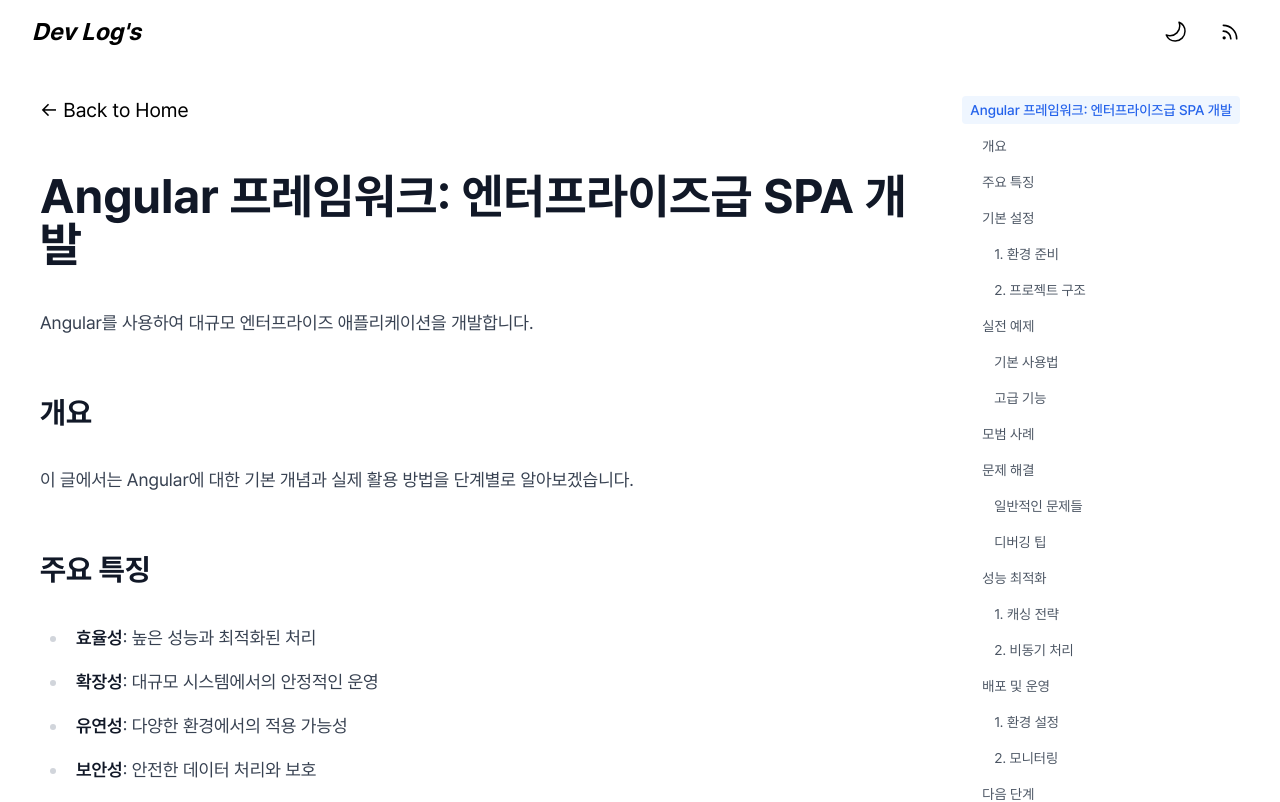
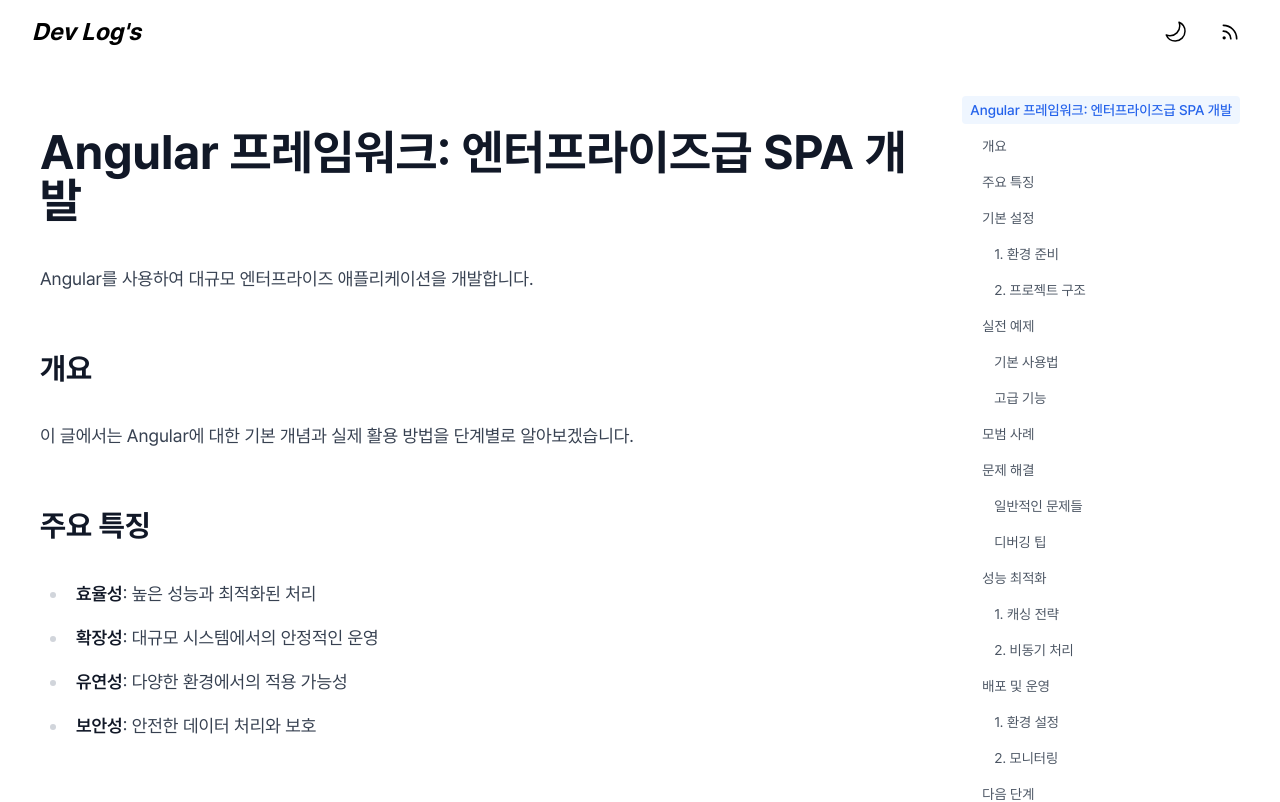
Before and after one commit to devsoob/dev-soob-log, a Next.js app: page /posts/2025-01-19-angular-framework in a window 1280 px wide. Shown: the top 802 px of the page. Built offline with nearby package versions, Linux system fonts and the light colour scheme; no server answers.

Commit message:
Delete: back button

```diff
--- a/pages/posts/[slug].tsx
+++ b/pages/posts/[slug].tsx
@@ -58,9 +58,6 @@ export default function PostPage({ post, mdxSource, prevPost, nextPost }: PostPa
           <div className="lg:flex lg:justify-center lg:gap-8 lg:items-start">
             <div className="w-full max-w-4xl">
               <article className="min-w-0">
-                <Link href="/" className="text-black dark:text-white hover:text-gray-600 dark:hover:text-gray-300 mb-4 inline-block text-base xs:text-lg sm:text-xl">
-                  ← Back to Home
-                </Link>
 
                 <div id="post-content" className="prose prose-sm xs:prose-base sm:prose-lg max-w-none dark:prose-invert mt-8">
                   <MDXRemote {...mdxSource} />
```
